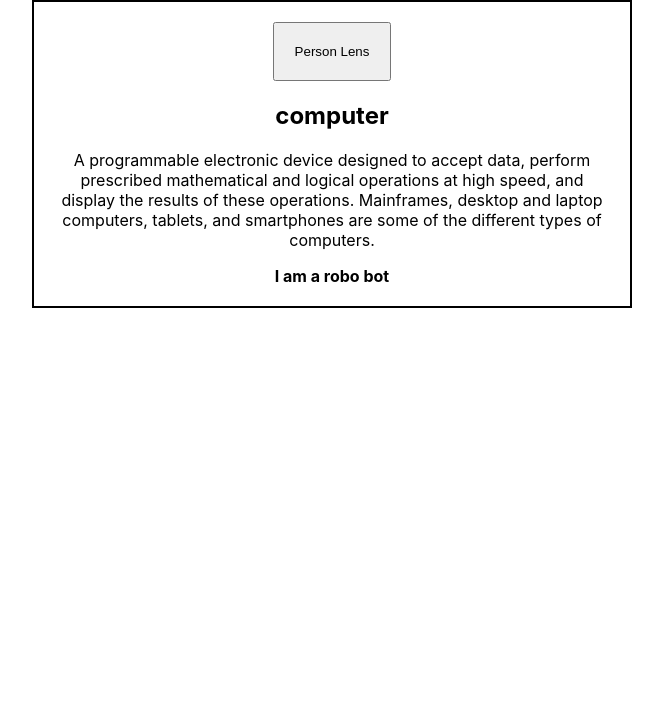
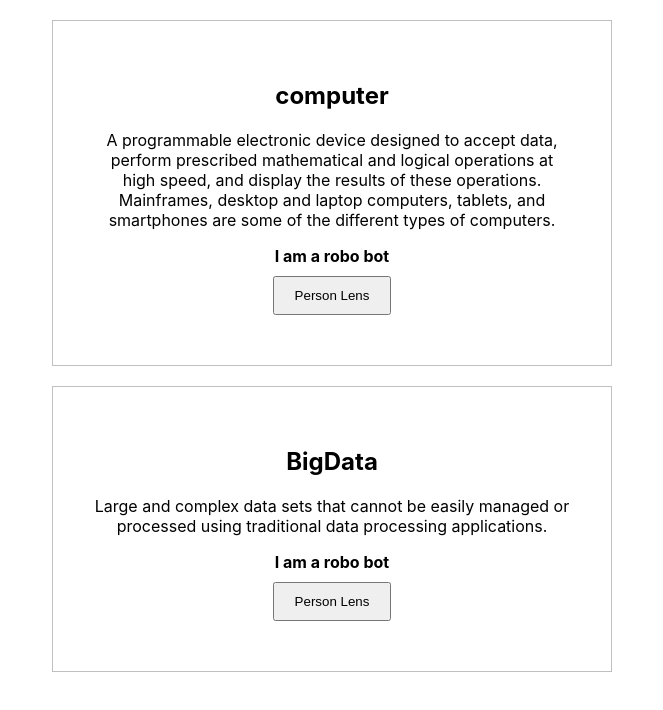
Before and after one commit to tripdragon/wordywordmenu, a React (Create React App) app: page / in a window 1280 px wide. Shown: the top 710 px of the page, without its empty margins (308-971 px from the left). Built offline with nearby package versions, Linux system fonts and the light colour scheme.

Commit message:
2 cards!!! ah ah ah!

```diff
--- a/package.json
+++ b/package.json
@@ -1,6 +1,7 @@
 {
   "name": "wordywordmenu",
   "version": "0.1.0",
+  "homepage": "./",
   "private": true,
   "dependencies": {
     "@testing-library/jest-dom": "^5.17.0",
--- a/src/App.js
+++ b/src/App.js
@@ -8,7 +8,10 @@ import { WORDS } from './wordmenu.js';
 
 
 
-import { Personas } from './personas.js';
+// import { Personas } from './personas.js';
+
+
+import { DefinitionCard } from './definitionCard.js';
 
 
 // import { styled } from 'styled-components';
@@ -20,10 +23,10 @@ const internals = {};
 
 function App() {
 
-  let currentPersona = Personas.set.base;
-
-  const [persona,setPersona] = useState(Personas.set.base);
-
+  // let currentPersona = Personas.set.base;
+  //
+  // const [persona,setPersona] = useState(Personas.set.base);
+  //
   // function speak(mode){
   //   switch (mode) {
   //     case MODES.trumpo:
@@ -36,10 +39,10 @@ function App() {
   //
   //   }
   // }
-
-  function changePersona(per){
-    setPersona(per);
-  }
+  //
+  // function changePersona(per){
+  //   setPersona(per);
+  // }
 
 
   return (
@@ -47,22 +50,10 @@ function App() {
     <div className="App">
       <ul className="djkfngkjdfng">
         <li>
-          <button className="buuuton" id="mmm" onClick={()=>changePersona(Personas.set.person)} >Person Lens</button>
-          <div>
-            <h2>{WORDS.set.computer.title}</h2>
-              { persona === Personas.set.base &&
-                <p>{WORDS.set.computer.definition}</p>
-              }
-              { persona === Personas.set.person &&
-                <p>{WORDS.set.computer.altDefinitionsSet.person.definition}</p>
-              }
-          </div>
-
-          {/*
-
-            // <h2>{ksjdnflsd === "owowo" ?msdknf:sdknfds}</h2>
-          */}
-          <strong>I am a robo bot</strong>
+          <DefinitionCard title={WORDS.set.computer.title}  />
+        </li>
+        <li>
+          <DefinitionCard title={WORDS.set.bigdata.title}  />
         </li>
       </ul>
     </div>
--- /dev/null
+++ b/src/definitionCard.js
@@ -0,0 +1,45 @@
+// import './fish.css';
+
+import { useState } from 'react';
+// import React, { Component } from 'react';
+
+import { WORDS } from './wordmenu.js';
+
+import { Personas } from './personas.js';
+
+
+
+export function DefinitionCard({title}){
+
+  let currentPersona = Personas.set.base;
+
+  const [persona,setPersona] = useState(Personas.set.base);
+
+
+
+  function changePersona(per){
+    setPersona(per);
+  }
+
+
+  return(
+    <>
+    <div>
+      <h2>{title}</h2>
+        { persona === Personas.set.base &&
+          <p>{WORDS.set[title.toLowerCase()].definition}</p>
+        }
+        { persona === Personas.set.person &&
+          <p>{WORDS.set[title.toLowerCase()].altDefinitionsSet.person.definition}</p>
+        }
+        <strong>I am a robo bot</strong>
+    </div>
+
+    {/*
+
+      // <h2>{ksjdnflsd === "owowo" ?msdknf:sdknfds}</h2>
+    */}
+    <button className="buuuton" id="mmm" onClick={()=>changePersona(Personas.set.person)} >Person Lens</button>
+    </>
+  )
+}
--- a/src/fish.css
+++ b/src/fish.css
@@ -1,7 +1,8 @@
 
   .djkfngkjdfng{
-    border: solid 2px;
+    /* border: solid 2px; */
   }
   .buuuton{
-    padding:20px;
+    padding:10px 20px;
+    margin: 10px 0;
   }
--- a/src/index.css
+++ b/src/index.css
@@ -23,5 +23,8 @@ ul{
   padding: 20px;
 }
 li{
-
+  //box-shadow: 6px 1px 5px 0px rgba(0,0,0,0.16);
+  border : solid 1px silver;
+  padding: 40px;
+  margin-bottom: 20px;
 }
--- a/src/personas.js
+++ b/src/personas.js
@@ -14,6 +14,11 @@ class Persona{
   }
 }
 
+
+// function changePersona(per){
+//   setPersona(per);
+// }
+
 Personas.add({name: "base"});
 Personas.add({name: "trump"});
 Personas.add({name: "nerd"});
--- a/src/wordmenu.js
+++ b/src/wordmenu.js
@@ -48,8 +48,9 @@ class Word {
   //{ name { data } }
   altDefinitionsSet = {};
 
-  constructor( { title, definition, categories, personas } ){
+  constructor( { title, prettyTitle, definition, categories, personas } ){
     this.title = title;
+    this.prettyTitle = prettyTitle;
     this.definition = definition;
     this.categories = categories;
     // this.personas = personas; // Allowed list????
@@ -60,9 +61,10 @@ class Word {
 }
 
 class AltDefinition{
-  constructor( { persona, title, definition } ){
+  constructor( { persona, title, prettyTitle, definition } ){
     this.persona = persona;
     this.title = title;
+    this.prettyTitle = prettyTitle;
     this.definition = definition;
   }
 }
@@ -97,3 +99,26 @@ w1.addAlt(new AltDefinition({
 }));
 
 WORDS.add(w1);
+
+
+
+{
+let w1 = new Word({
+  title:"BigData",
+  prettyTitle: "Big Data",
+  definition: "Large and complex data sets that cannot be easily managed or processed using traditional data processing applications.",
+  categories:["tech"]
+  // personas:["base", "trump"]
+});
+
+w1.addAlt(new AltDefinition({
+  persona: "person",
+  title: "BigData",
+  prettyTitle: "Big Data",
+  definition: "That like Big brother? Get out of here"
+}));
+
+WORDS.add(w1);
+// debugger
+
+}
```
Also changed, not shown: 11 other files (tests, documents, lock files or other folders).
